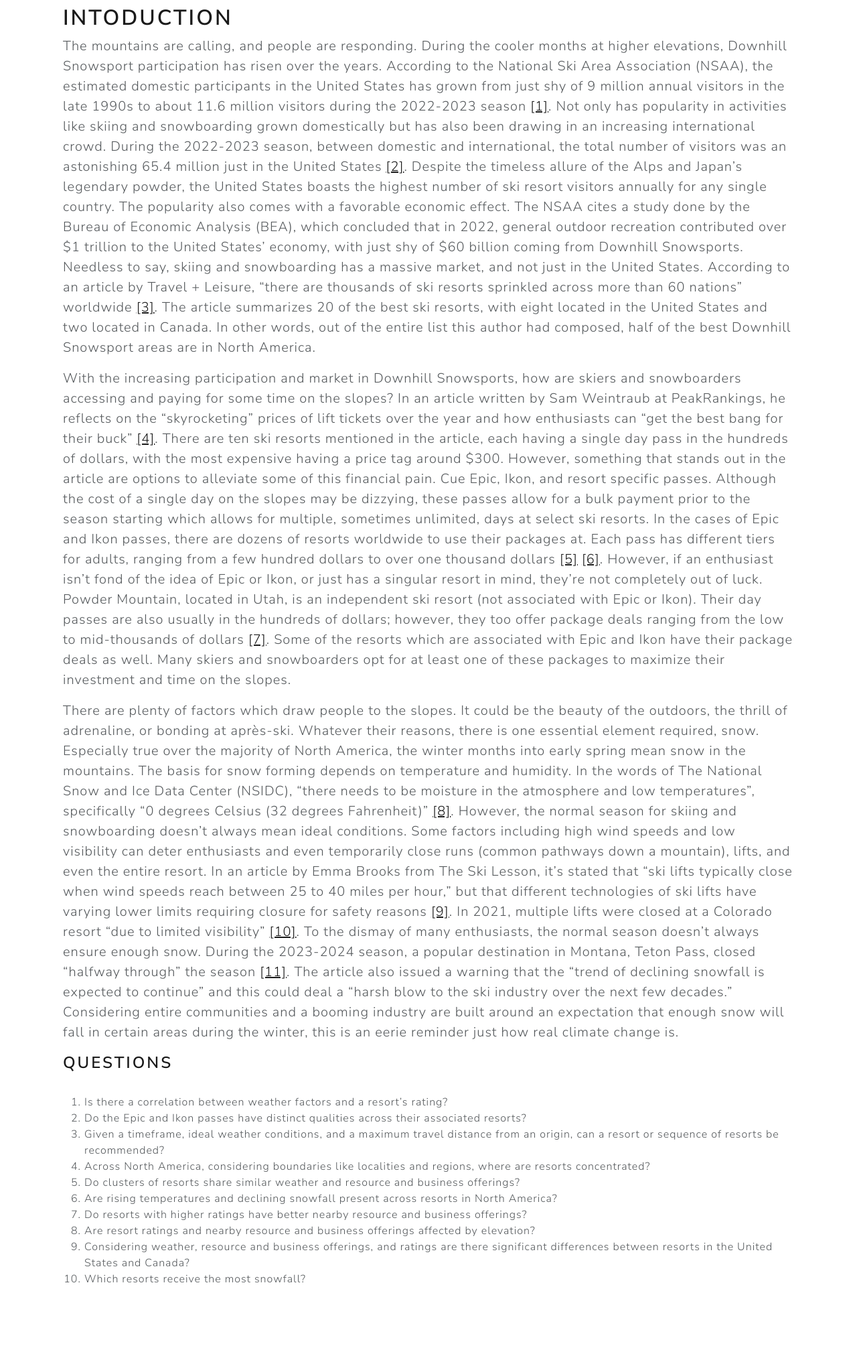
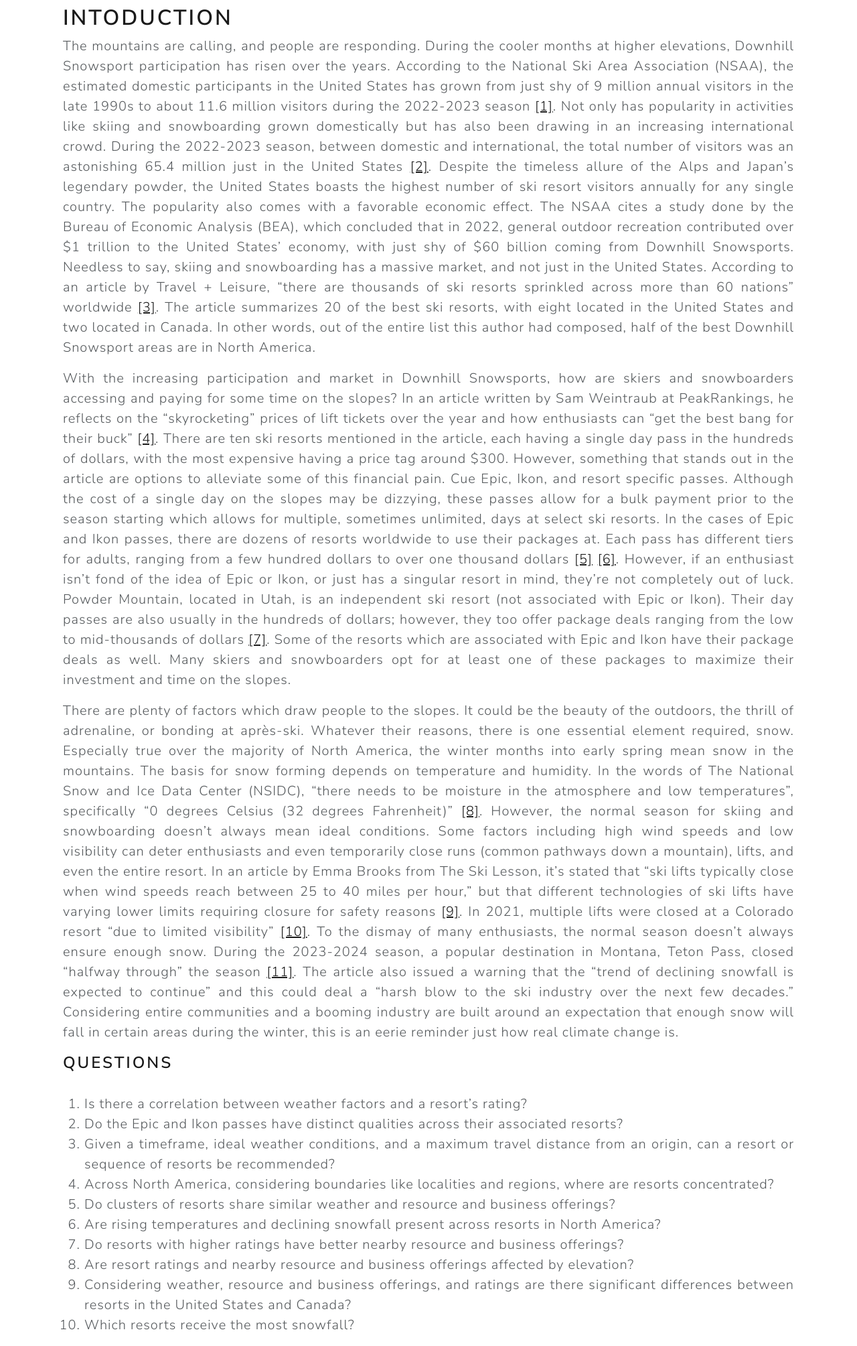
Before and after one commit to clickityKlein/snowbound, a Flask app: page / in a window 1280 px wide. Shown: the part 88-2097 px from the top of the page at 67% size. Before the commit the page ends 2003 px from the top, so only its background shows below. Run offline with Flask 3, Linux system fonts and the light colour scheme; some libraries are stand-ins or nearby versions.

Commit message:
justify introduction text

```diff
--- a/snowbound/templates/index.html
+++ b/snowbound/templates/index.html
@@ -5,7 +5,7 @@
     </div>
 
     <div class="container">
-        <p style="font-size: 20px;">
+        <p style="font-size: 20px; text-align: justify;">
             The mountains are calling, and people are responding.
 
             During the cooler months at higher elevations,
@@ -43,7 +43,7 @@
             Snowsport areas are in North America.
         </p>
 
-        <p style="font-size: 20px;">
+        <p style="font-size: 20px; text-align: justify;">
             With the increasing participation and market in Downhill Snowsports,
             how are skiers and snowboarders accessing and paying for some time on the slopes?
 
@@ -82,7 +82,7 @@
             and time on the slopes.
         </p>
 
-        <p style="font-size: 20px;">
+        <p style="font-size: 20px; text-align: justify;">
             There are plenty of factors which draw people to the slopes.
 
             It could be the beauty of the outdoors, the thrill of adrenaline,
@@ -132,7 +132,7 @@
     <div class="container">
         <h3>Questions</h3>
         <br>
-        <ol>
+        <ol style="font-size: 20px; text-align: justify;">
             <li>Is there a correlation between weather factors and a resort’s rating?</li>
             <li>Do the Epic and Ikon passes have distinct qualities across their associated resorts?</li>
             <li>Given a timeframe, ideal weather conditions, and a maximum travel distance from an origin, can a resort or sequence of resorts be recommended?</li>
```
